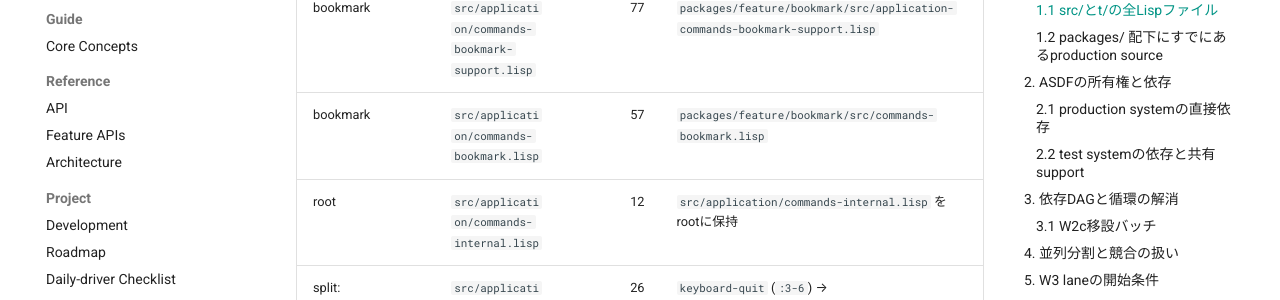
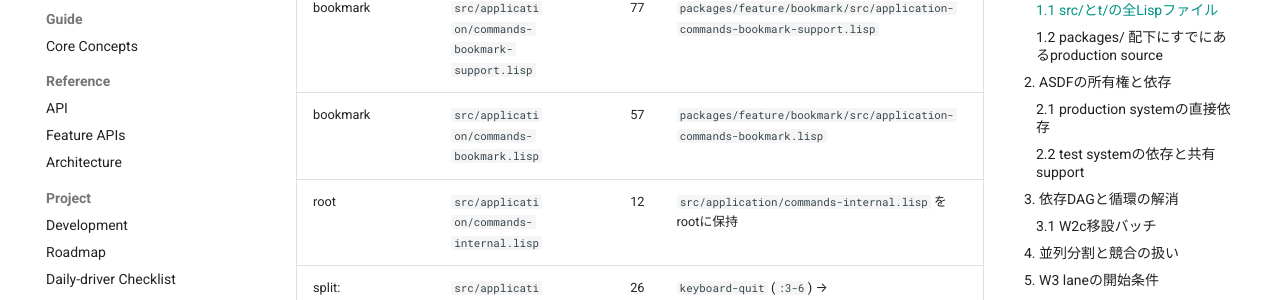
Before and after one commit to nerima-lisp/loom, an MkDocs documentation site: the page built from docs/src/notes/w2c-move-plan.md, in a window 1280 px wide and 900 px high, scrolled down 1389 px. Shown: the part 152-452 px from the top of the window. Built offline with MkDocs 1.6.1 and Material for MkDocs 9.7.7, drawn with Linux system fonts in a browser that asks for light colours; comment, search, counter and statistics services are not loaded.

Commit message:
fix(bookmark): classify command source layer

```diff
--- a/docs/src/notes/w2c-move-plan.md
+++ b/docs/src/notes/w2c-move-plan.md
@@ -19,7 +19,7 @@
 | owner | 現在のpath | LOC | W2c移設先 / 扱い |
 |---|---|---:|---|
 | bookmark | `src/application/commands-bookmark-support.lisp` | 77 | `packages/feature/bookmark/src/application-commands-bookmark-support.lisp` |
-| bookmark | `src/application/commands-bookmark.lisp` | 57 | `packages/feature/bookmark/src/commands-bookmark.lisp` |
+| bookmark | `src/application/commands-bookmark.lisp` | 57 | `packages/feature/bookmark/src/application-commands-bookmark.lisp` |
 | root | `src/application/commands-internal.lisp` | 12 | `src/application/commands-internal.lisp` をrootに保持 |
 | split: core/minibuffer + core/command + help | `src/application/commands-misc.lisp` | 26 | `keyboard-quit` (`:3-6`) → `packages/core/minibuffer/src/application-commands-minibuffer.lisp`、`execute-extended-command` (`:8-20`) → `packages/core/command/src/application-commands-extended-command.lisp`、`help-command` (`:22-26`) → `packages/feature/help/src/application-commands-help-command.lisp` |
 | split: lifecycle + buffers | `src/application/commands-quit.lisp` | 78 | `loom-quit`、quit prompt/action、`save-buffers-kill-terminal` (`:3-8`, `:20-78`) → `packages/feature/lifecycle/src/application-commands-quit.lisp`、`%quit-buffer-list` (`:9-18`) → `packages/feature/buffers/src/application-commands-quit-buffer-list.lisp` |
```
Also changed, not shown: 4 other files.
